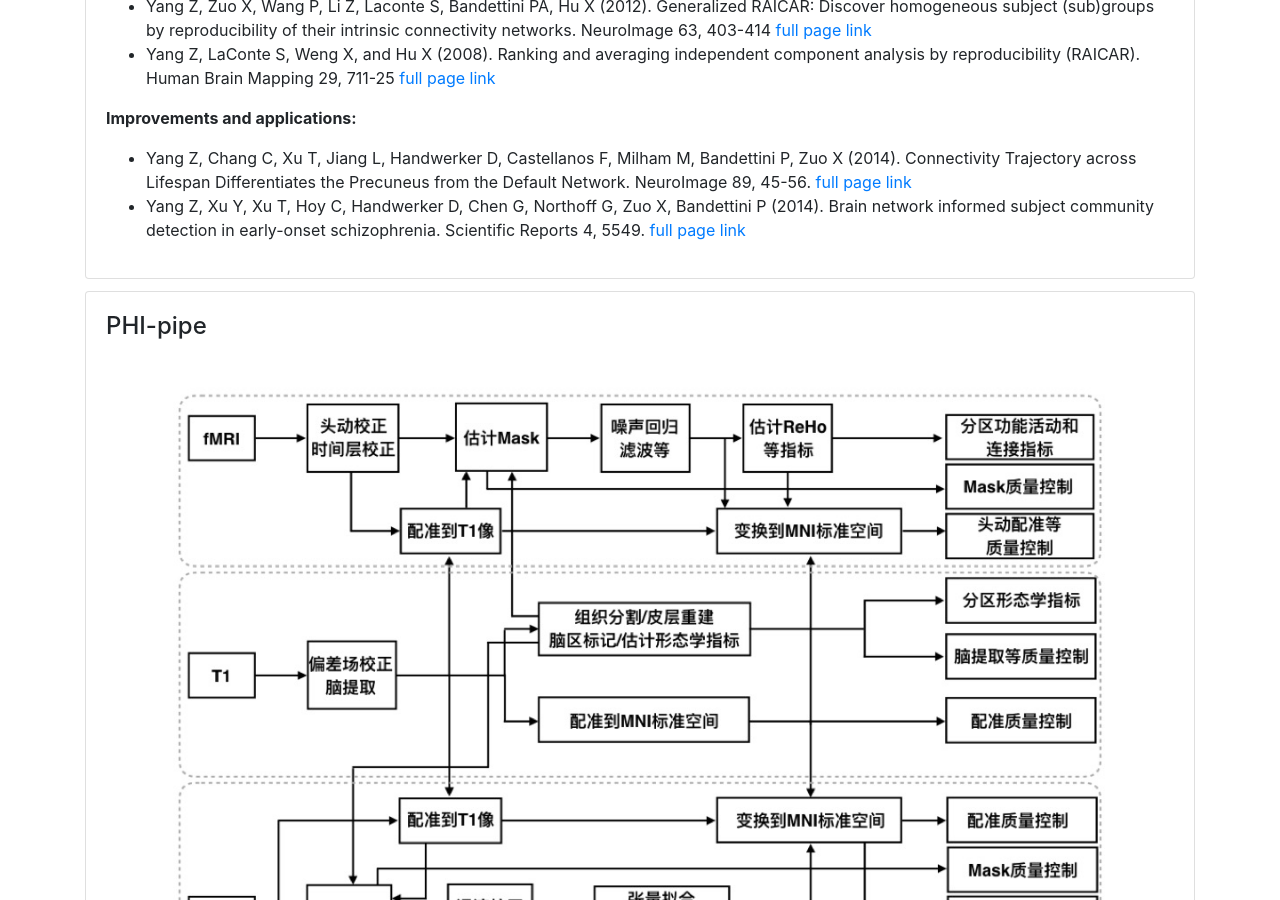
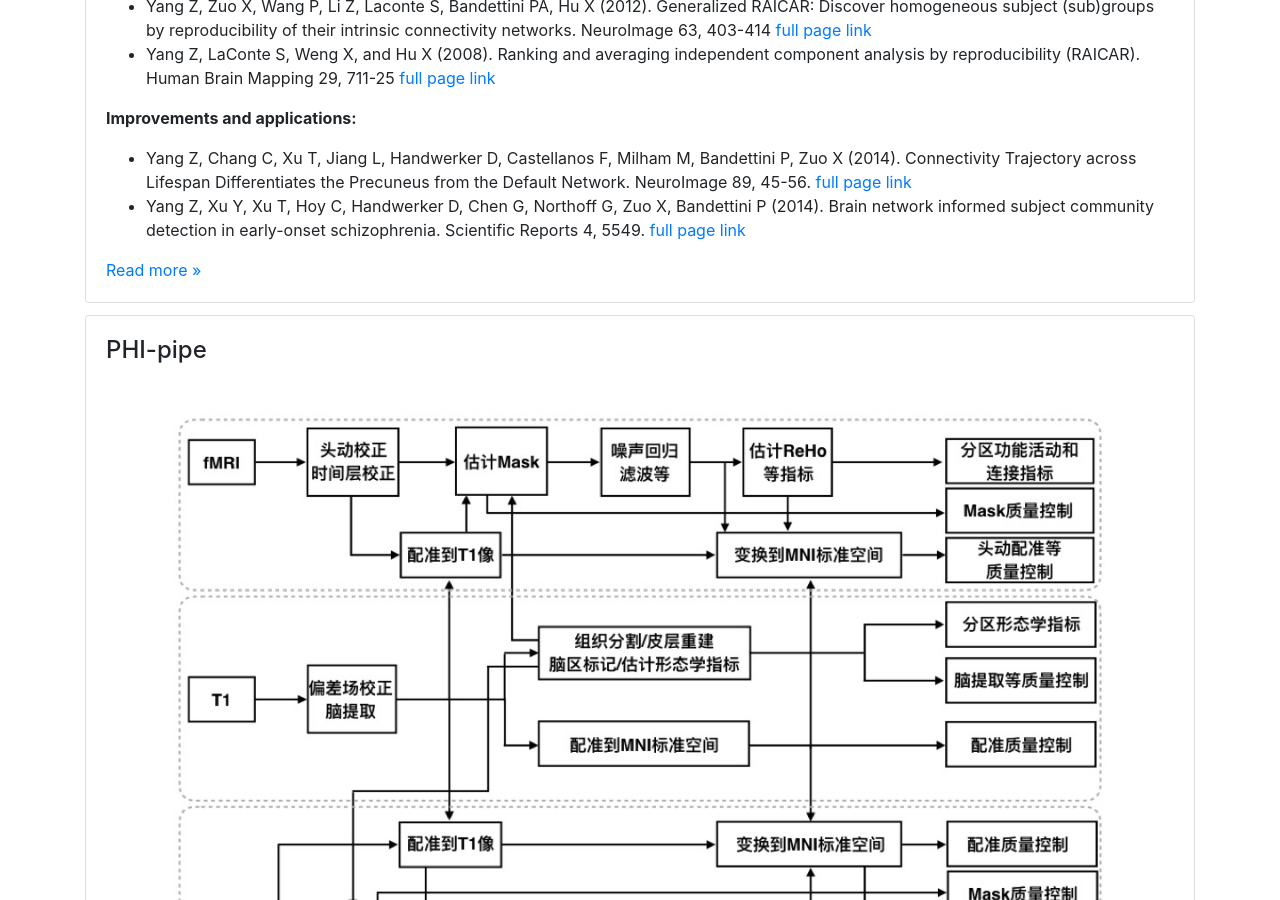
Before and after one commit to PHI-group/phi-group.github.io, a Jekyll site: the page built from resources.md, in a window 1280 px wide and 900 px high, scrolled down 1129 px. Built offline with Jekyll 4.4.1, drawn with Linux system fonts in a browser that asks for light colours.

Commit message:
Updated by QF

```diff
--- a/_includes/resource-card.html
+++ b/_includes/resource-card.html
@@ -32,6 +32,9 @@
         <div class="card-text">
             {{ resource.description | markdownify }}
         </div>
+        {% if resource.no-link != true or resource.link %}
+            <a href="{{ res-url }}"> Read more &raquo;</a>
+        {% endif %}
     </div>
     {% if resource.people %}
         <div class="card-footer d-flex flex-row flex-wrap justify-content-center">
```
